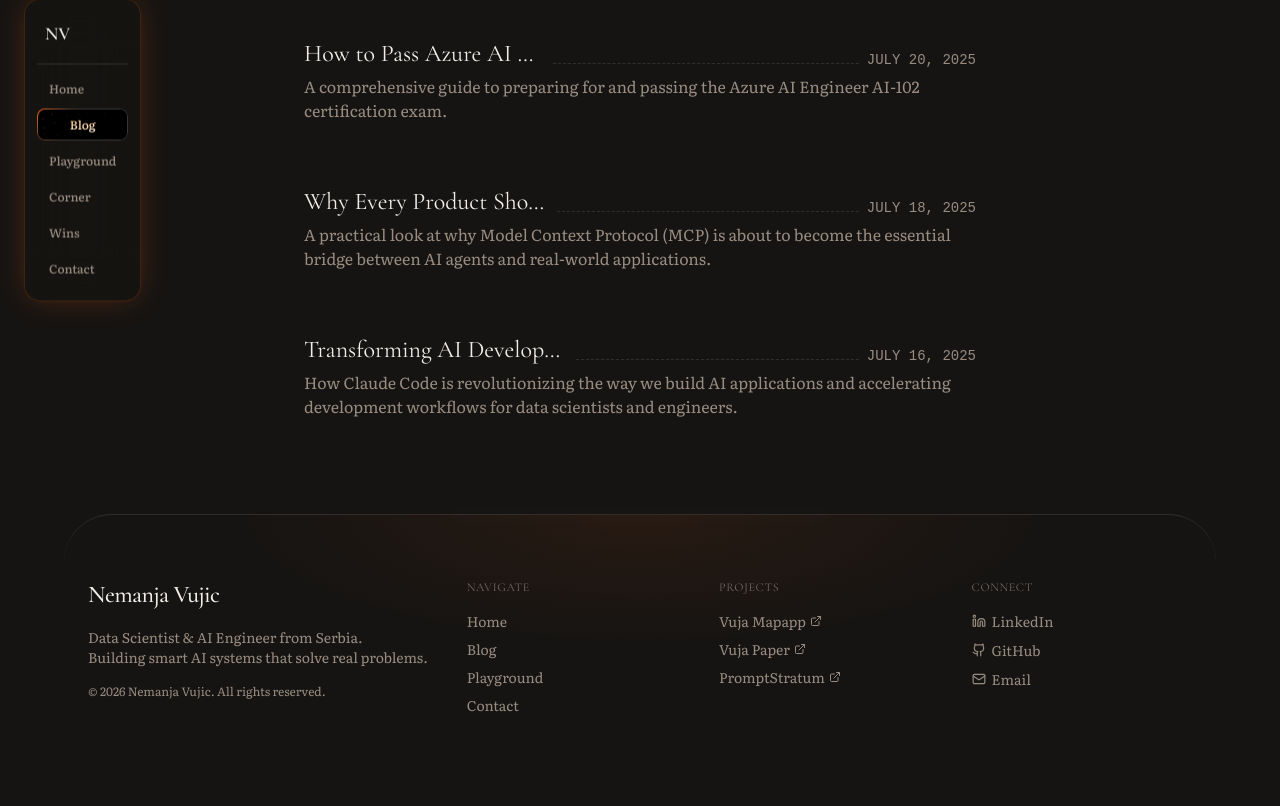
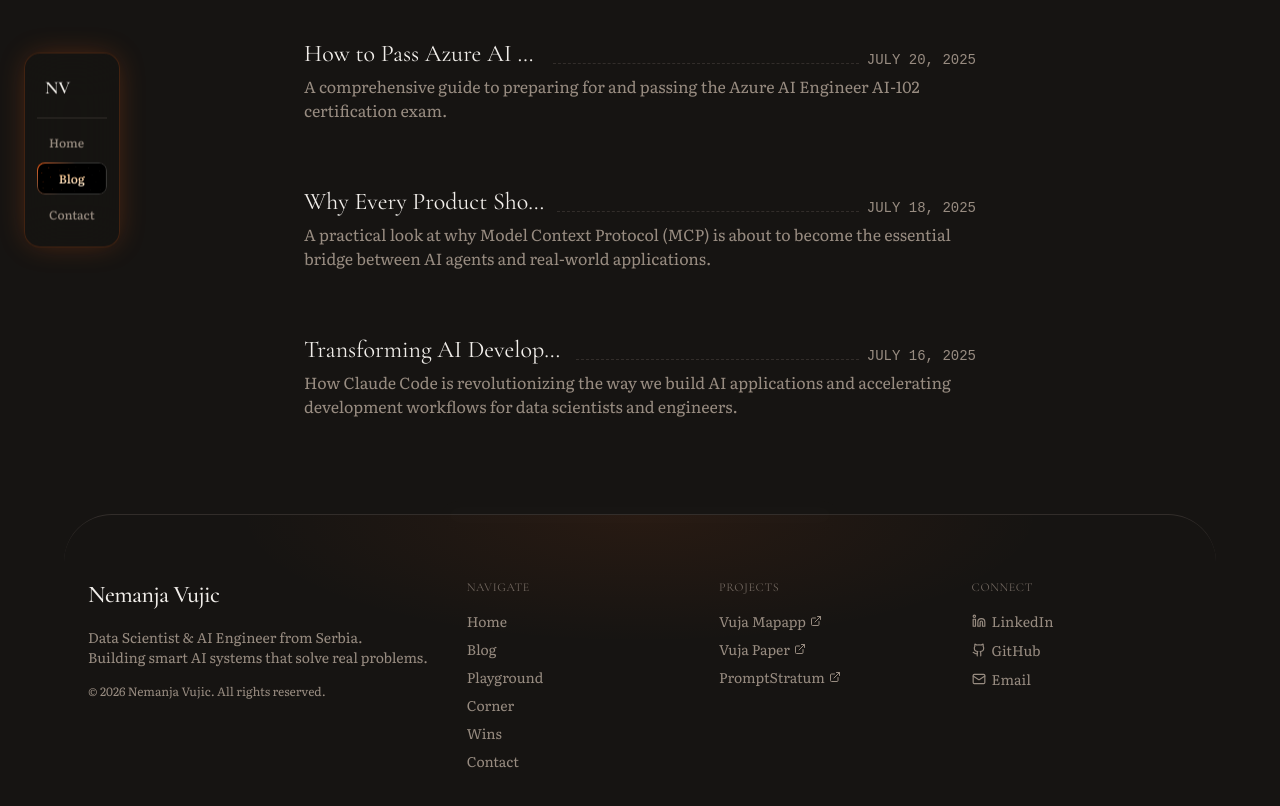
Before and after one commit to Vujavujavuja/vujicai, a Next.js app: page /blog in a window 1280 px wide. Shown: the part 250-1056 px from the top of the page. Before the commit the page ends 1029 px from the top, so only its background shows below. Built offline with nearby package versions, Linux system fonts and the light colour scheme.

Commit message:
Hide Playground/Corner/Wins from main nav; expose in footer only

```diff
--- a/src/components/ui/footer-section.tsx
+++ b/src/components/ui/footer-section.tsx
@@ -24,6 +24,8 @@ const footerLinks: FooterSection[] = [
       { title: 'Home', href: '/' },
       { title: 'Blog', href: '/blog' },
       { title: 'Playground', href: '/playground' },
+      { title: 'Corner', href: '/corner' },
+      { title: 'Wins', href: '/accomplishments' },
       { title: 'Contact', href: '/contact' },
     ],
   },
--- a/src/components/ui/modern-mobile-menu.tsx
+++ b/src/components/ui/modern-mobile-menu.tsx
@@ -2,7 +2,7 @@
 
 import React, { useState, useRef, useEffect, useMemo } from 'react';
 import { usePathname, useRouter } from 'next/navigation';
-import { Home, BookOpen, Rocket, Coffee, Trophy, Mail } from 'lucide-react';
+import { Home, BookOpen, Mail } from 'lucide-react';
 
 type IconComponentType = React.ElementType<{ className?: string }>;
 
@@ -15,9 +15,6 @@ interface InteractiveMenuItem {
 const menuItems: InteractiveMenuItem[] = [
   { label: 'home', icon: Home, href: '/' },
   { label: 'blog', icon: BookOpen, href: '/blog' },
-  { label: 'play', icon: Rocket, href: '/playground' },
-  { label: 'corner', icon: Coffee, href: '/corner' },
-  { label: 'wins', icon: Trophy, href: '/accomplishments' },
   { label: 'contact', icon: Mail, href: '/contact' },
 ];
 
@@ -60,7 +57,7 @@ export function MobileMenu() {
 
   return (
     <div className="fixed bottom-0 left-0 right-0 z-50 md:hidden" style={{ paddingBottom: 'env(safe-area-inset-bottom, 0px)' }}>
-      <nav className="menu" role="navigation" style={{ justifyContent: 'center', gap: '0.1rem' }}>
+      <nav className="menu" role="navigation" style={{ justifyContent: 'center', gap: '1rem' }}>
         {menuItems.map((item, index) => {
           const isActive = index === selectedIndex;
           const IconComponent = item.icon;
@@ -70,7 +67,7 @@ export function MobileMenu() {
               className={`menu__item ${isActive ? 'active' : ''}`}
               onClick={() => handleItemClick(index)}
               ref={(el) => { itemRefs.current[index] = el; }}
-              style={{ '--lineWidth': '0px', minWidth: '48px', padding: '0.5rem 0.4rem' } as React.CSSProperties}
+              style={{ '--lineWidth': '0px' } as React.CSSProperties}
             >
               <div className="menu__icon">
                 <IconComponent className="icon" />
--- a/src/data/content.ts
+++ b/src/data/content.ts
@@ -1,12 +1,17 @@
 import { NavigationItem, SocialLink } from '@/types';
 
+// Visible in main navigation (floating nav + mobile bottom menu)
 export const navigation: NavigationItem[] = [
   { label: "Home", href: "/" },
   { label: "Blog", href: "/blog" },
+  { label: "Contact", href: "/contact" },
+];
+
+// Hidden pages - only accessible via footer
+export const hiddenNavigation: NavigationItem[] = [
   { label: "Playground", href: "/playground" },
   { label: "Corner", href: "/corner" },
   { label: "Wins", href: "/accomplishments" },
-  { label: "Contact", href: "/contact" },
 ];
 
 export const socialLinks: SocialLink[] = [
```
